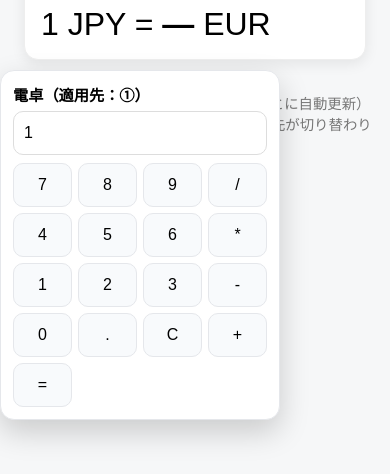
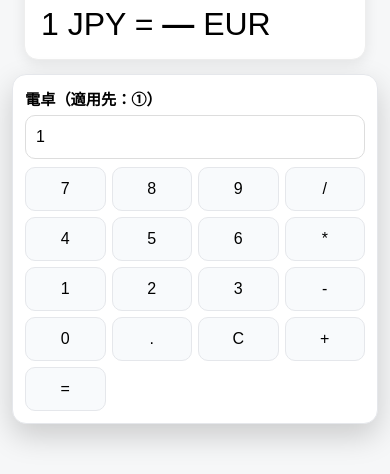
Before and after one commit to shakeorchestra/fx-quick-calc, a React (Vite) app: page / in a window 390 px wide. Shown: the part 408-882 px from the top of the page. Before the commit the page ends 844 px from the top, so only its background shows below. Built offline with nearby package versions, Linux system fonts and the light colour scheme; no server answers.

Commit message:
style: unify mobile layout and dock calculator to bottom

```diff
--- a/src/App.jsx
+++ b/src/App.jsx
@@ -16,7 +16,7 @@ export default function App() {
   const activeSetter = active === "A" ? setAmountA : setAmountB;
 
   return (
-    <div style={styles.container}>
+    <div style={styles.container} className="page-pad-for-calc">
       <h1 style={styles.title}>鮭オーケストラの外貨パッと計算</h1>
 
       <div style={styles.grid} className="app-grid">
--- a/src/styles.css
+++ b/src/styles.css
@@ -1,66 +1,112 @@
 :root { color-scheme: light; }
+
+/* ---------- base ---------- */
 * { box-sizing: border-box; }
-body { margin: 0; font-family: system-ui, -apple-system, Segoe UI, Roboto, sans-serif; background: #f6f7f8; }
-.container { max-width: 880px; margin: 40px auto; padding: 24px; background: #fff; border-radius: 16px; box-shadow: 0 6px 24px rgba(0,0,0,.06); }
+body {
+  margin: 0;
+  font-family: system-ui, -apple-system, Segoe UI, Roboto, sans-serif;
+  background: #f6f7f8;
+}
+.container {
+  max-width: 880px;
+  margin: 40px auto;
+  padding: 24px;
+  background: #fff;
+  border-radius: 16px;
+  box-shadow: 0 6px 24px rgba(0,0,0,.06);
+}
 h1 { margin: 0 0 4px; font-size: 24px; }
 p.muted { margin: 0 0 16px; color: #6b7280; font-size: 13px; }
+
 .grid { display: grid; gap: 16px; }
 .grid-2 { grid-template-columns: repeat(2, minmax(0, 1fr)); }
 .grid-3 { grid-template-columns: repeat(3, minmax(0, 1fr)); }
-@media (max-width: 720px) { .grid-2, .grid-3 { grid-template-columns: 1fr; } }
+
 label { color: #374151; font-size: 13px; }
-input, select, button { width: 100%; padding: 10px 12px; border-radius: 10px; border: 1px solid #e5e7eb; }
+input, select, button {
+  width: 100%;
+  padding: 10px 12px;
+  border-radius: 10px;
+  border: 1px solid #e5e7eb;
+}
 input:focus, select:focus { outline: none; border-color: #111827; }
-.output { background: #f3f4f6; border: 1px solid #e5e7eb; padding: 10px 12px; border-radius: 10px; font-weight: 600; }
+
+.output {
+  background: #f3f4f6;
+  border: 1px solid #e5e7eb;
+  padding: 10px 12px;
+  border-radius: 10px;
+  font-weight: 600;
+}
 .row { display: flex; align-items: end; gap: 12px; }
 .btn { cursor: pointer; border: 1px solid #e5e7eb; background: #fff; }
 .btn:hover { background: #f9fafb; }
+
 .chips { display: grid; gap: 8px; grid-template-columns: repeat(4, minmax(0, 1fr)); }
 .small { font-size: 12px; color: #4b5563; }
 .small.error { color: #b91c1c; }
-/* スマホ最適化（～768px） */
+
+/* 大きめレート文字を使うとき（任意） */
+.rate-large { font-size: 1.5rem; }
+.rate-small  { font-size: 1.1rem; opacity: .9; }
+
+/* ---------- calculator (desktop default) ---------- */
+.calc-sheet {
+  position: fixed;
+  right: 16px;
+  bottom: 16px;
+  width: 280px;
+  background: #fff;
+  border: 1px solid #e5e7eb;
+  border-radius: 14px;
+  box-shadow: 0 12px 30px rgba(0,0,0,.18);
+  padding: 12px;
+  z-index: 60;
+}
+
+/* ---------- responsive ---------- */
 @media (max-width: 768px) {
-  /* 2ブロックを縦1列に */
+  /* 2/3 カラム → 1列 */
+  .grid-2, .grid-3 { grid-template-columns: 1fr; }
+
+  /* アプリ内グリッド（コンバーター2枚）も1列に */
   .app-grid {
     display: grid !important;
     grid-template-columns: 1fr !important;
     gap: 1rem !important;
   }
 
-  /* カードの余白・角丸をやや大きめにして指で操作しやすく */
+  /* カードの余白・角丸をやや大きく（指で操作しやすく） */
   .card {
-    margin: 0 0.5rem !important;
+    margin: 0 .5rem !important;
     padding: 1rem !important;
     border-radius: 14px !important;
   }
 
-  /* 入力まわりの“指で押しやすさ” */
+  /* 入力UIのタップしやすさ */
   input, select, button {
-    font-size: 16px !important;     /* iOSズーム防止＋読みやすい */
-    min-height: 44px !important;     /* 親指ガイドライン */
+    font-size: 16px !important;   /* iOSのズーム防止 */
+    min-height: 44px !important;  /* タップ領域 */
     line-height: 1.2 !important;
   }
 
-  /* レート表示の字面を少し大きく */
-  .rate-large {
-    font-size: 1.5rem !important;
-  }
-  .rate-small {
-    font-size: 1.1rem !important;
-    opacity: 0.9;
+  /* 電卓を“下部ドッキング”＆横幅いっぱい（安全域も考慮） */
+  .calc-sheet {
+    position: fixed !important;
+    left: 12px !important;
+    right: 12px !important;
+    bottom: max(12px, env(safe-area-inset-bottom)) !important;
+    width: auto !important;
+    max-width: 680px;
+    margin: 0 auto;
+    border-top-left-radius: 16px;
+    border-top-right-radius: 16px;
+    z-index: 9999; /* 最前面 */
   }
 
-  /* 電卓を“下部シート”化（常時ポップアップ） */
-  .calc-sheet {
-    position: fixed;
-    left: 0;
-    right: 0;
-    bottom: 0;                /* 画面下ピタ */
-    z-index: 50;
-    background: #fff;
-    padding: 0.75rem 1rem 1rem;
-    box-shadow: 0 -10px 30px rgba(0,0,0,.12);
-    border-top-left-radius: 16px;
-    border-top-right-radius: 16px;
+  /* 電卓に隠れないようページ下に余白を確保（Appの一番外に付ける） */
+  .page-pad-for-calc {
+    padding-bottom: calc(340px + env(safe-area-inset-bottom)) !important;
+    /* ↑電卓の高さに合わせて 320–380px で微調整可 */
   }
 }
```
Also changed, not shown: 4 other files (tests, documents, lock files or other folders).
